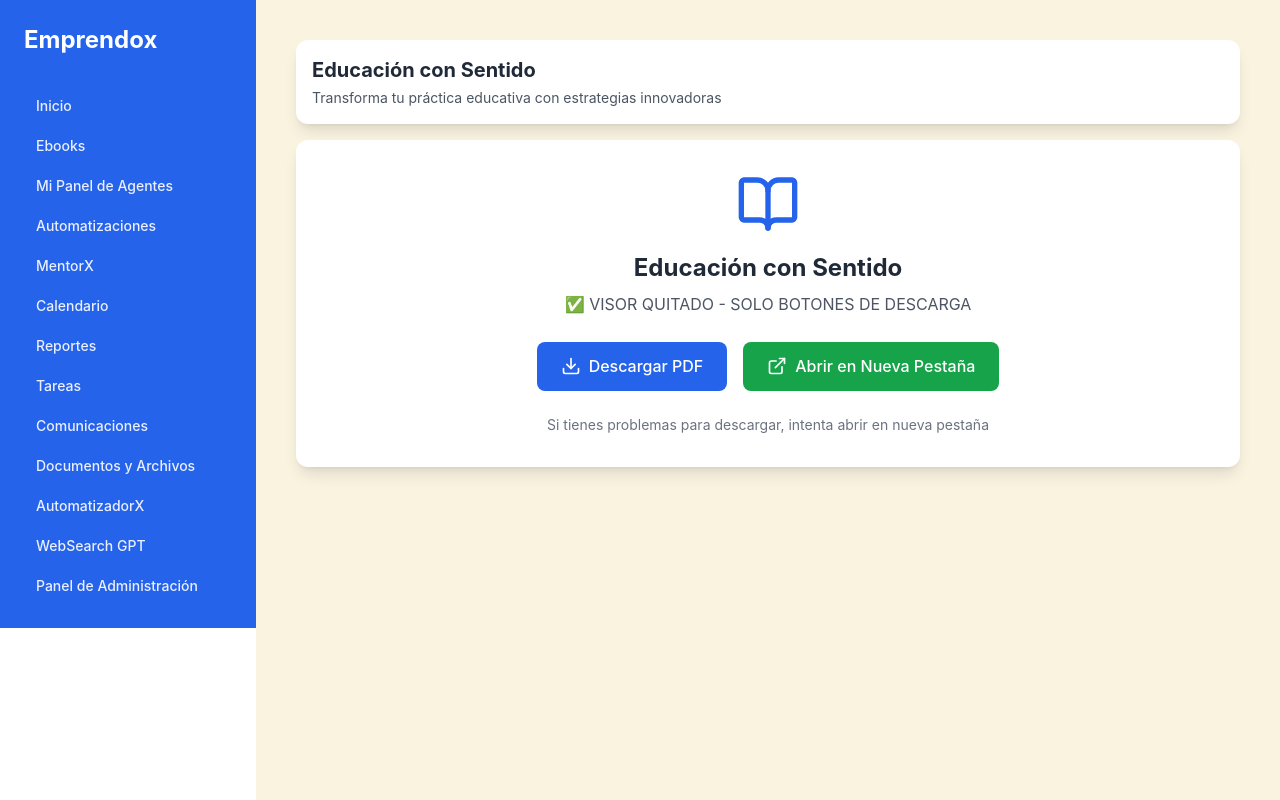
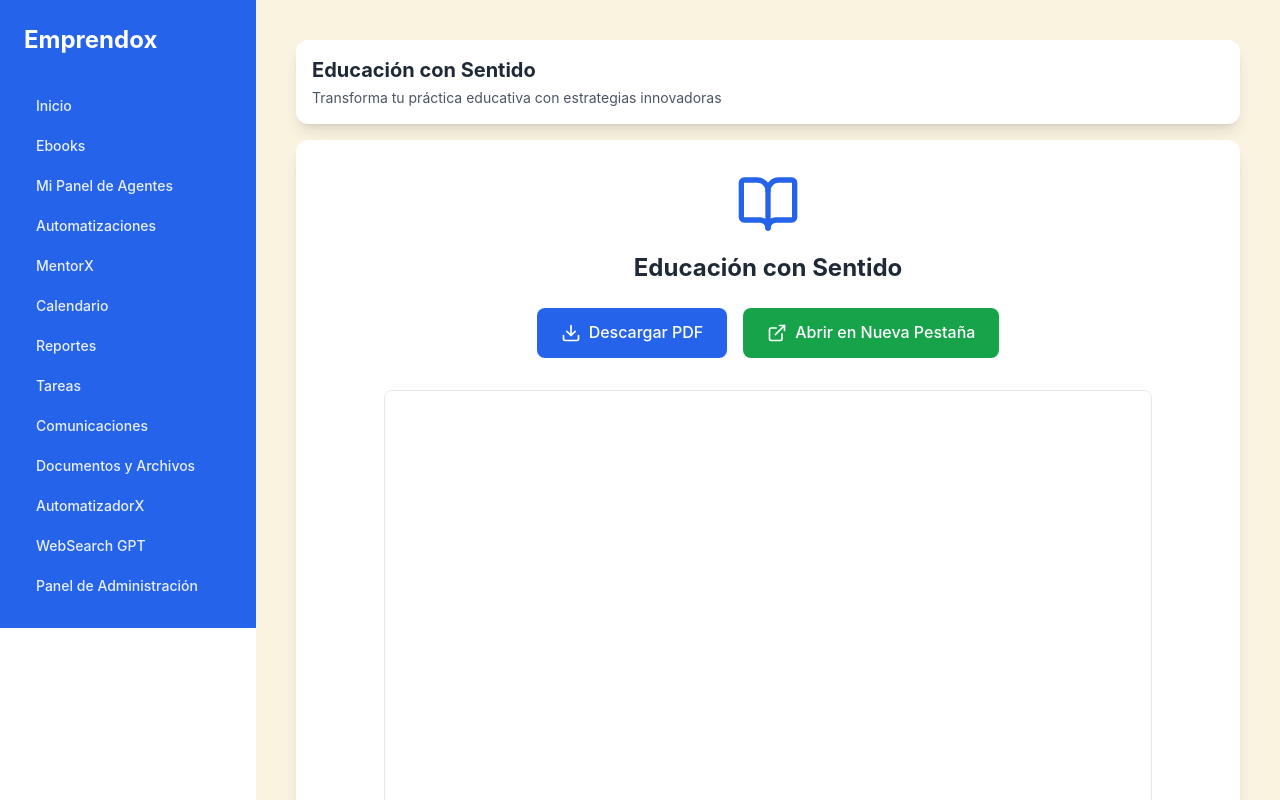
Before and after one commit to EmprendoX/agente-mentor, a Next.js app: page /ebook/educacion-con-sentido in a window 1280 px wide. Shown: the top 800 px of the page. Built offline with nearby package versions, Linux system fonts and the light colour scheme.

Commit message:
Restaurar visor PDF y soporte para todos los eBooks

```diff
--- a/app/ebook/[slug]/page.tsx
+++ b/app/ebook/[slug]/page.tsx
@@ -9,6 +9,48 @@ const EBOOKS = {
     description: 'Transforma tu práctica educativa con estrategias innovadoras',
     pdf_path: '/ebooks/educacion-con-sentido/educacion-con-sentido.pdf',
     cover_path: '/ebooks/educacion-con-sentido/portada.png'
+  },
+  'como-hacer-que-extranos-compren-tu-propiedad': {
+    title: 'Cómo Hacer que Extraños Compren tu Propiedad',
+    description: 'Técnicas probadas para vender propiedades rápidamente a compradores que no conoces.',
+    pdf_path: '/ebooks/como-hacer-que-extranos-compren-tu-propiedad/como-hacer-que-extranos-compren-tu-propiedad.pdf',
+    cover_path: '/ebooks/como-hacer-que-extranos-compren-tu-propiedad/como-hacer-que-extranos-compren-tu-propiedad.png'
+  },
+  'accede-al-mercado-de-bienes-raices-mas-rentable-del-mundo': {
+    title: 'Accede al Mercado de Bienes Raíces Más Rentable del Mundo',
+    description: 'Descubre las estrategias más efectivas para invertir en el mercado inmobiliario más rentable del mundo.',
+    pdf_path: '/ebooks/accede-al-mercado-de-bienes-raices-mas-rentable-del-mundo/accede-al-mercado-de-bienes-raices-mas-rentable-del-mundo.pdf',
+    cover_path: '/ebooks/accede-al-mercado-de-bienes-raices-mas-rentable-del-mundo/accede-al-mercado-de-bienes-raices-mas-rentable-del-mundo.png'
+  },
+  'guia-preventas-inmobiliarias': {
+    title: 'Guía de Preventas Inmobiliarias',
+    description: 'Todo lo que necesitas saber sobre preventas inmobiliarias exitosas.',
+    pdf_path: '/ebooks/guia-preventas-inmobiliarias/guia-preventas-inmobiliarias.pdf',
+    cover_path: '/ebooks/guia-preventas-inmobiliarias/guia-preventas-inmobiliarias.png'
+  },
+  'how-to-turn-strangers-into-buyers-real-estate': {
+    title: 'How to Turn Strangers into Buyers - Real Estate',
+    description: 'English version: Proven techniques to sell properties quickly to unknown buyers.',
+    pdf_path: '/ebooks/how-to-turn-strangers-into-buyers-real-estate/how-to-turn-strangers-into-buyers-real-estate.pdf',
+    cover_path: '/ebooks/how-to-turn-strangers-into-buyers-real-estate/how-to-turn-strangers-into-buyers-real-estate.png'
+  },
+  'mas-leads-mas-ventas': {
+    title: 'Más Leads, Más Ventas',
+    description: 'Estrategias efectivas para generar más leads y aumentar tus ventas.',
+    pdf_path: '/ebooks/mas-leads-mas-ventas/mas-leads-mas-ventas.pdf',
+    cover_path: '/ebooks/mas-leads-mas-ventas/mas-leads-mas-ventas.png'
+  },
+  'more-leads-ebook': {
+    title: 'More Leads eBook',
+    description: 'English version: Effective strategies to generate more leads and increase your sales.',
+    pdf_path: '/ebooks/More-Leads-eBook/More-Leads-eBook.pdf',
+    cover_path: '/ebooks/More-Leads-eBook/More-Leads-eBook.png'
+  },
+  'the-product-lab': {
+    title: 'The Product Lab',
+    description: 'English version: Master the art of product development and market validation.',
+    pdf_path: '/ebooks/the-product-lab/The-Product-Lab-eBook.pdf',
+    cover_path: '/ebooks/the-product-lab/The-Product-Lab-eBook.png'
   }
 };
 
@@ -51,16 +93,13 @@ export default function EbookPage() {
           <h1 className="text-xl font-bold text-[#1F2937] mb-1">{ebook.title}</h1>
           <p className="text-sm text-gray-600">{ebook.description}</p>
         </div>
-
         <div className="bg-white rounded-xl shadow-lg overflow-hidden">
           <div className="p-8 text-center">
             <div className="mb-6">
               <BookOpen className="w-16 h-16 text-blue-600 mx-auto mb-4" />
               <h2 className="text-2xl font-bold text-gray-800 mb-2">{ebook.title}</h2>
-              <p className="text-gray-600 mb-6">✅ VISOR QUITADO - SOLO BOTONES DE DESCARGA</p>
             </div>
-
-            <div className="flex flex-col sm:flex-row gap-4 justify-center">
+            <div className="flex flex-col sm:flex-row gap-4 justify-center mb-8">
               <button
                 onClick={downloadPDF}
                 className="bg-blue-600 hover:bg-blue-700 text-white px-6 py-3 rounded-lg font-medium transition-colors flex items-center justify-center gap-2"
@@ -76,9 +115,13 @@ export default function EbookPage() {
                 Abrir en Nueva Pestaña
               </button>
             </div>
-
-            <div className="mt-6 text-sm text-gray-500">
-              <p>Si tienes problemas para descargar, intenta abrir en nueva pestaña</p>
+            <div className="w-full max-w-3xl mx-auto">
+              <iframe
+                src={ebook.pdf_path}
+                title={ebook.title}
+                className="w-full border rounded-lg"
+                style={{ minHeight: '70vh' }}
+              />
             </div>
           </div>
         </div>
```
